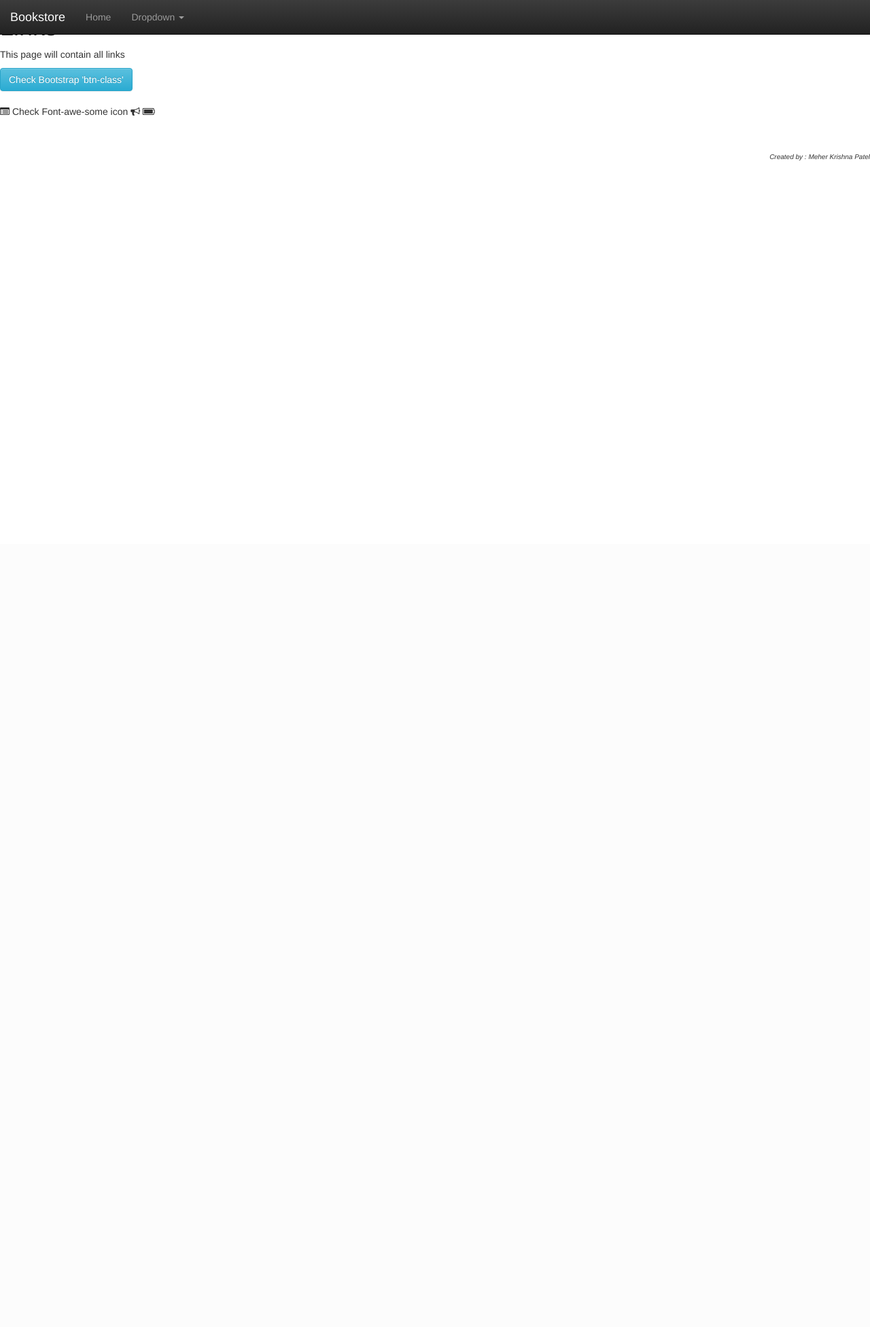
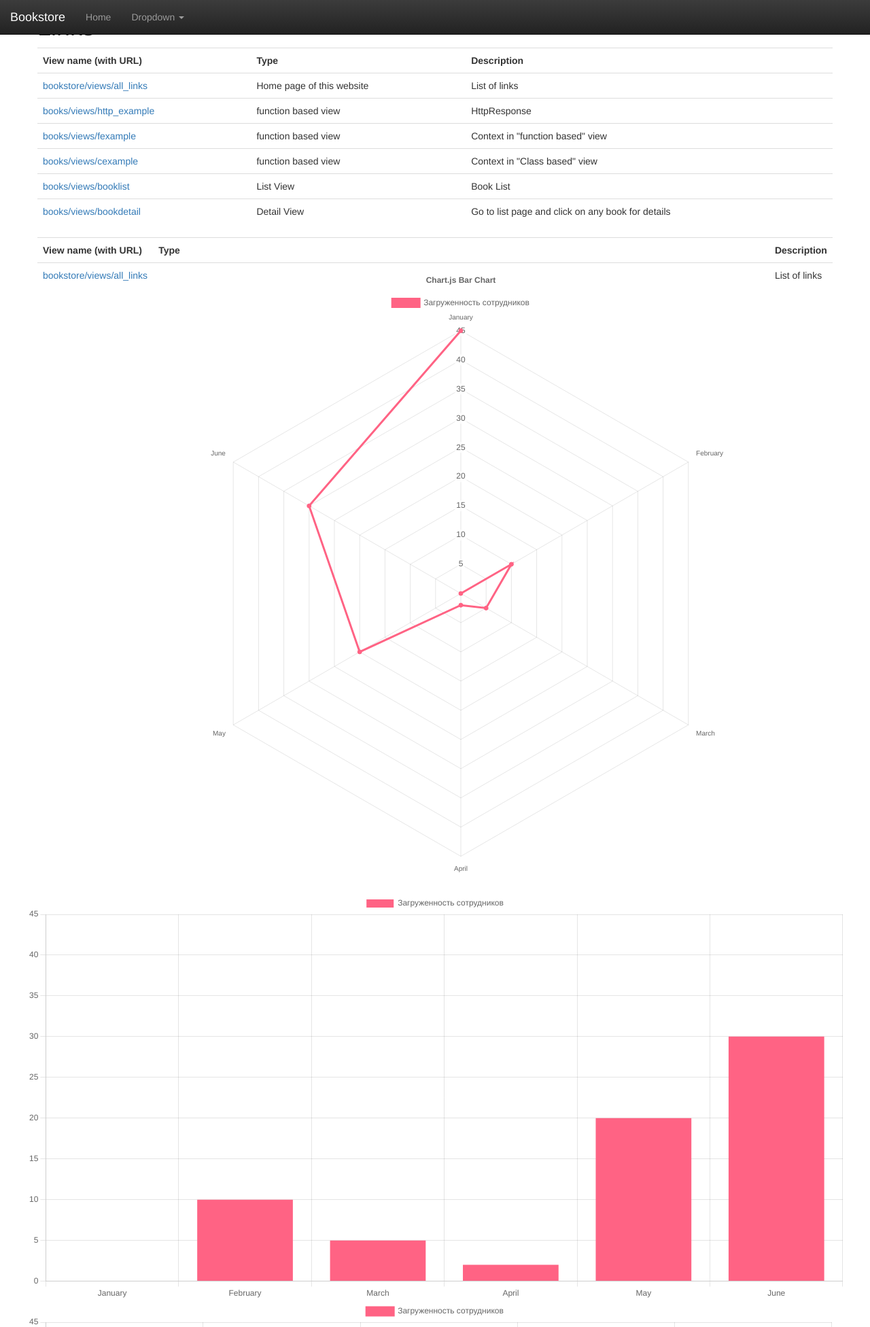
Before and after one commit to PZhirnov/bookstore, a Django app: template bookstore/templates/bookstore/all_links.html in a window 1280 px wide. Shown: the top 1952 px of the page at 68% size. Before the commit the page ends 236 px from the top, so only its background shows below. Run offline with Django 4.2, Linux system fonts and the light colour scheme; the template is opened without the code that fills it, so the values that code supplies are empty; some libraries are stand-ins or nearby versions.

Commit message:
add views

```diff
--- a/bookstore/templates/base.html
+++ b/bookstore/templates/base.html
@@ -18,7 +18,8 @@
     <link href="{% static 'css/mycss.css' %}" rel="stylesheet">
 
     <!-- custom stle -->
-    {% block style %} {% endblock %}
+        {% block style %} {% endblock %}
+
 </head>
 <body>
 
@@ -27,7 +28,7 @@
 
 
 
-    <div class="container-fluid">
+    <div class="container">
       <div class="row">
         {% block jumbotron %} {% endblock %}
 
--- a/bookstore/templates/books/context_ex.html
+++ b/bookstore/templates/books/context_ex.html
@@ -17,7 +17,7 @@
     {{ name }}
     <ul>
         {% for item in fruits %}
-            <li>{{ item }}</li>
+            <li><a href="#">{{ item }}</a></li>
         {% endfor %}
     </ul>
 
--- a/bookstore/templates/bookstore/all_links.html
+++ b/bookstore/templates/bookstore/all_links.html
@@ -7,12 +7,191 @@
 
     <h1> Links </h1>
 
-    <p>This page will contain all links</p>
+    <table class="table">
+        <tr>
+            <th>View name (with URL)</th>
+            <th>Type</th>
+            <th>Description</th>
+        </tr>
+        <tr>
+            <td><a href="{% url 'home' %}">bookstore/views/all_links</td>
+            <td>Home page of this website</td>
+            <td>List of links</td>
+        </tr>
+        <tr>
+            <td><a href="{% url 'books:http_example' %}">books/views/http_example</td>
+            <td>function based view</td>
+            <td>HttpResponse</td>
+        </tr>
+        <tr>
+            <td><a href="{% url 'books:fexample' %}">books/views/fexample</td>
+            <td>function based view</td>
+            <td>Context in "function based" view</td>
+        </tr>
+        <tr>
+            <td><a href="{% url 'books:cexample' %}">books/views/cexample</td>
+            <td>function based view</td>
+            <td>Context in "Class based" view</td>
+        </tr>
+        <tr>
+            <td><a href="{% url 'books:booklist' %}">books/views/booklist</td>
+            <td>List View</td>
+            <td>Book List</td>
+        </tr>
+        <tr>
+            <td><a href="{% url 'books:booklist' %}">books/views/bookdetail</td>
+            <td>Detail View</td>
+            <td>Go to list page and click on any book for details</td>
+        </tr>
 
-    <p class="btn btn-info">Check Bootstrap 'btn-class' </p>
+    </table>
 
-    <br><br>
-    <p><span class="fa fa-list-alt"></span> Check Font-awe-some icon <span class="fa fa-bullhorn">
-    <span class="fa fa-battery-4"></span></p>
+  <table class="table">
+        <tr>
+            <th>View name (with URL)</th>
+            <th>Type</th>
+            <th>Description</th>
+        </tr>
+        <tr>
+            <td><a href="{% url 'home' %}">bookstore/views/all_links</td>
+            <td><canvas id="myChart3" height="40vw" width="80vw"></canvas></td>
+            <td>List of links</td>
+        </tr>
+  </table>
+
+
+
+<div id="chart_div"></div>
+
+
+  <div class="row">
+    <div class="col">
+        <canvas id="myChart"></canvas>
+    </div>
+    <div class="col">
+        <canvas id="myChart2"></canvas>
+    </div>
+  </div>
+
+
+
+
+<script src="https://cdn.jsdelivr.net/npm/chart.js"></script>
+<script>
+      const labels = [
+        'January',
+        'February',
+        'March',
+        'April',
+        'May',
+        'June',
+      ];
+
+      const data = {
+        labels: labels,
+        datasets: [{
+          label: 'Загруженность сотрудников',
+          backgroundColor: 'rgb(255, 99, 132)',
+          borderColor: 'rgb(255, 99, 132)',
+          data: [0, 10, 5, 2, 20, 30, 45],
+        }]
+      };
+
+      const config = {
+        type: 'bar',
+        data: data,
+        options: {}
+      };
+        const config2 = {
+        type: 'line',
+        data: data,
+        options: {}
+      };
+
+      const config3 = {
+        type: 'radar',
+          data: data,
+          options: {
+            responsive: true,
+            plugins: {
+              legend: {
+                position: 'top',
+              },
+              title: {
+                display: true,
+                text: 'Chart.js Bar Chart'
+              }
+            }
+          },
+      };
+</script>
+
+<script>
+      const myChart = new Chart(
+        document.getElementById('myChart'),
+        config
+      );
+       const myChart2 = new Chart(
+        document.getElementById('myChart2'),
+        config2
+      );
+
+      const myChart3 = new Chart(
+        document.getElementById('myChart3'),
+        config3
+      );
+</script>
+
+
+
+  <script type="text/javascript" src="https://www.gstatic.com/charts/loader.js"></script>
+  <script type="text/javascript">
+    google.charts.load('current', {'packages':['gantt']});
+    google.charts.setOnLoadCallback(drawChart);
+
+    function daysToMilliseconds(days) {
+      return days * 24 * 60 * 60 * 1000;
+    }
+
+    function drawChart() {
+
+      var data = new google.visualization.DataTable();
+      data.addColumn('string', 'ID задачи');
+      data.addColumn('string', 'Заголовок задачи');
+      data.addColumn('date', 'Дата начала');
+      data.addColumn('date', 'Дата завершения');
+      data.addColumn('number', 'Периодичность');
+      data.addColumn('number', 'Процент завершения');
+      data.addColumn('string', 'Dependencies');
+
+      data.addRows([
+        ['Research', 'Оценка бизнеса',
+         new Date(2015, 0, 1), new Date(2015, 0, 5), null,  100,  null],
+        ['Write', 'Оценка оборудования',
+         null, new Date(2015, 0, 9), daysToMilliseconds(3), 25, 'Research,Outline'],
+        ['Cite', 'Оценка недвижимости',
+         null, new Date(2015, 0, 7), daysToMilliseconds(1), 20, 'Research'],
+        ['Complete', 'Согласование проекта',
+         null, new Date(2015, 0, 10), daysToMilliseconds(1), 0, 'Cite,Write'],
+        ['Outline', 'Подготовка архива',
+         null, new Date(2015, 0, 6), daysToMilliseconds(1), 100, 'Research']
+      ]);
+
+      var options = {
+        height: 275
+      };
+
+      var chart = new google.visualization.Gantt(document.getElementById('chart_div'));
+
+      chart.draw(data, options);
+    }
+  </script>
+
+<body>
+
+</body>
+
+
+
 
 {% endblock %}
```
Also changed, not shown: bookstore/books/models.py (+13 -1 lines), bookstore/books/urls.py (+9 -2 lines), bookstore/books/views.py (+63 -2 lines), bookstore/templates/books/book_detail.html (added, +29 -0 lines), bookstore/templates/books/book_list.html (added, +63 -0 lines), bookstore/templates/books/read_url.html (added, +11 -0 lines), bookstore/templates/books/test.html (added, +10 -0 lines).
